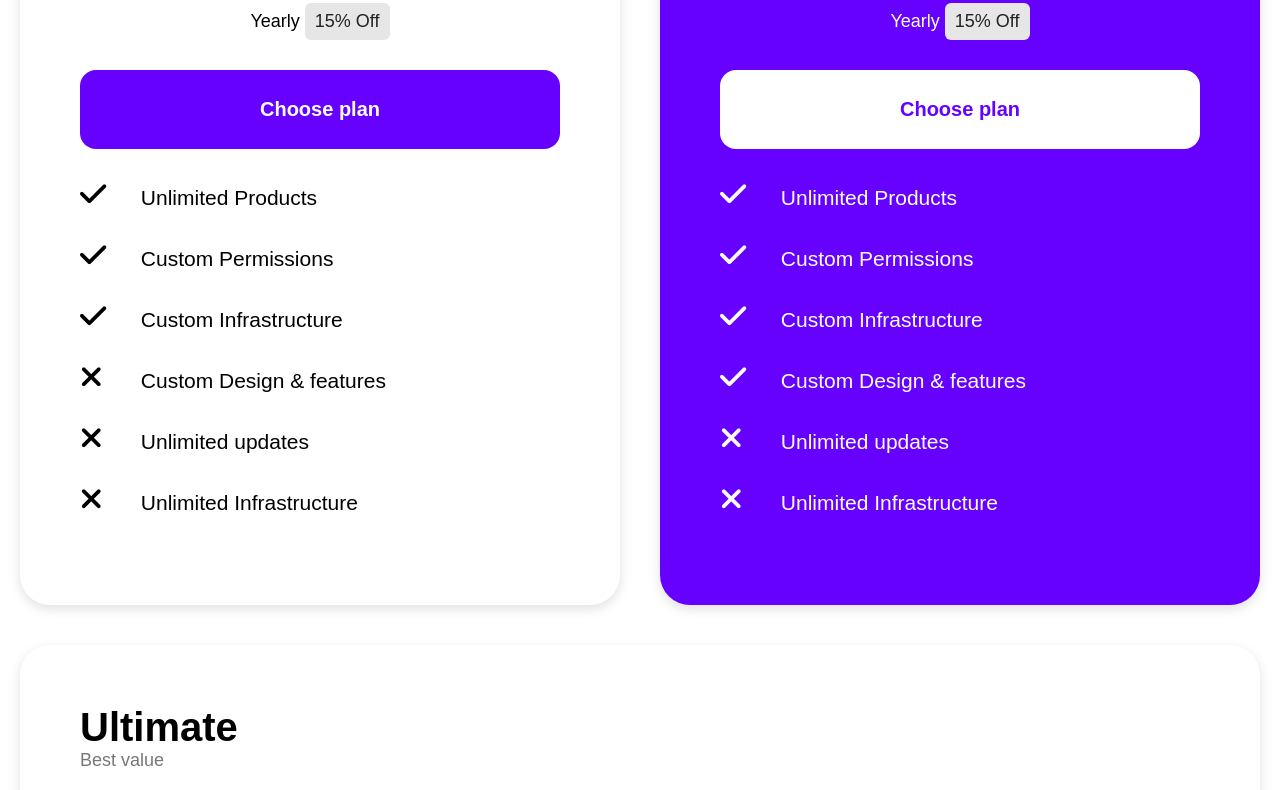
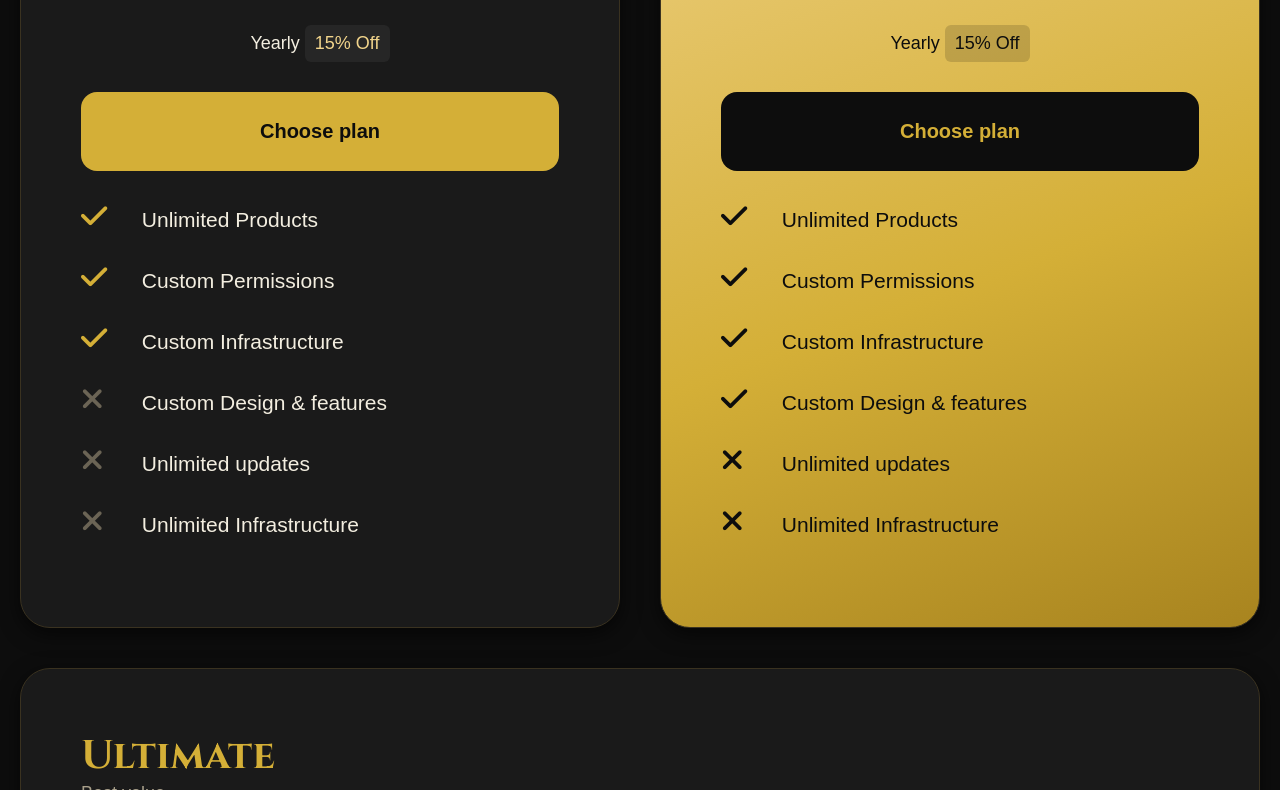
Before and after one commit to Breyan-Lab/htmlcss-pricing-plan, a plain HTML site: page index.html in a window 1280 px wide. Shown: the part 525-1315 px from the top of the page. Drawn offline with Linux system fonts and the light colour scheme.

Commit message:
restyling con palette nero e oro

```diff
--- a/css/style.css
+++ b/css/style.css
@@ -1,3 +1,5 @@
+@import url('https://fonts.googleapis.com/css2?family=Cinzel:wght@600;700&display=swap');
+
 * {
     box-sizing: border-box;
     margin: 0;
@@ -173,3 +175,28 @@ header p {
         padding: 40px 30px;
     }
 }
+
+/* ===== TEMA NERO E ORO ===== */
+:root {
+    --nero: #0d0d0d;
+    --grafite: #1a1a1a;
+    --grafite-chiaro: #262626;
+    --oro: #d4af37;
+    --oro-chiaro: #f1d48b;
+    --testo: #f3eee0;
+}
+body { background-color: var(--nero); color: var(--testo); }
+header h1, .card h2 { font-family: "Cinzel", serif; color: var(--oro); }
+header p, .sottotitolo, .periodo, .switch { color: #a89f8a; }
+.switch i { color: var(--oro); }
+.card { background-color: var(--grafite); border: 1px solid #3a3220; box-shadow: 0 6px 20px rgba(0, 0, 0, 0.6); }
+.sconto span { background-color: var(--grafite-chiaro); color: var(--oro-chiaro); }
+.bottone { background-color: var(--oro); color: var(--nero); }
+.features .fa-check { color: var(--oro); }
+.features .fa-xmark { color: #6b6455; }
+.card-pro { background: linear-gradient(160deg, var(--oro-chiaro), var(--oro) 60%, #a8841f); color: var(--nero); }
+.card-pro h2 { color: var(--nero); }
+.card-pro .sottotitolo, .card-pro .periodo { color: #3a2f10; }
+.card-pro .sconto span { background-color: rgba(0, 0, 0, 0.15); color: var(--nero); }
+.card-pro .bottone { background-color: var(--nero); color: var(--oro); }
+.card-pro .features i { color: var(--nero); }
```
